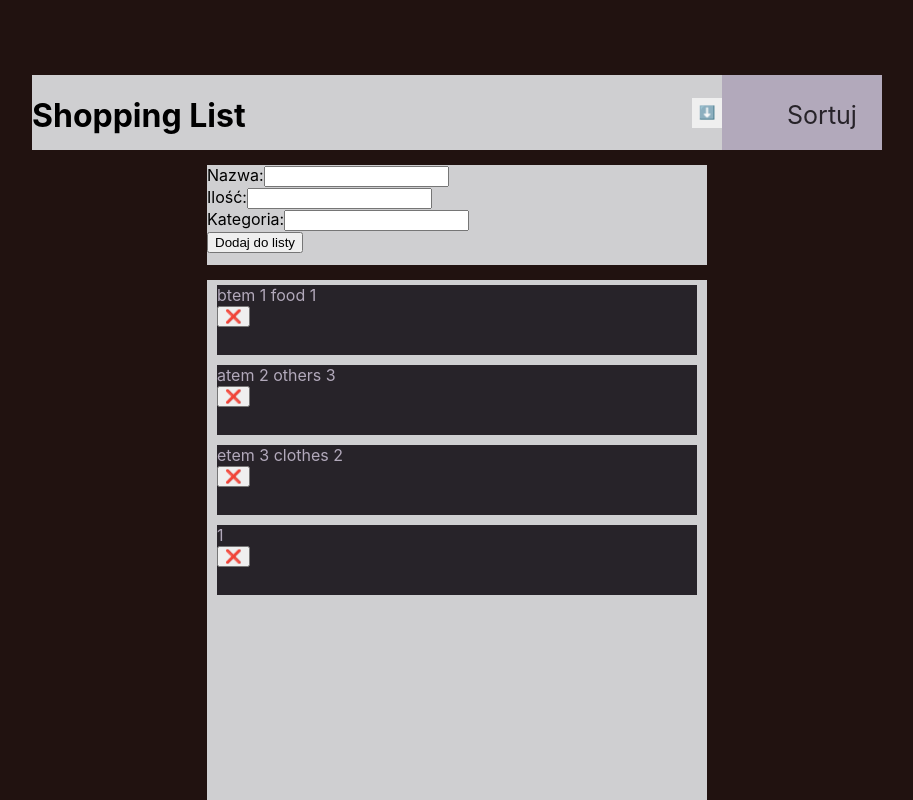
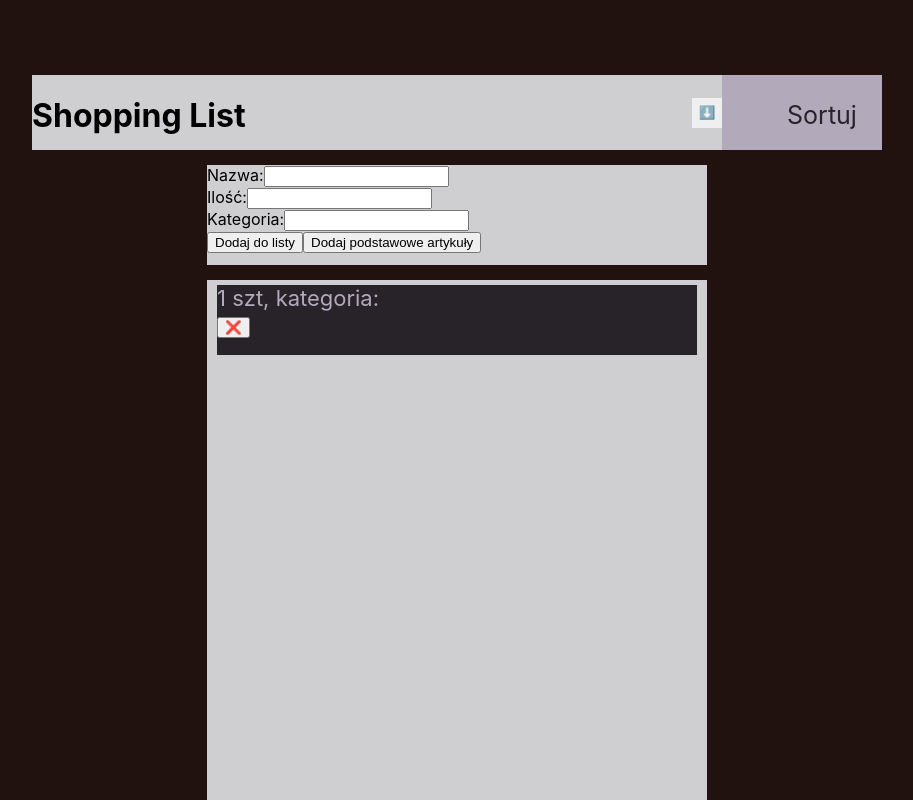
Before and after one commit to profil04/react-shopping-list, a React (Create React App) app: page / in a window 1280 px wide. Both pictures are taken after a click on the button "Dodaj do listy". Shown: the top 800 px of the page, without its empty margins (183-1096 px from the left). Built offline with nearby package versions, Linux system fonts and the light colour scheme.

Commit message:
final version

```diff
--- a/src/App.css
+++ b/src/App.css
@@ -57,7 +57,7 @@ body {
 
 .list-container {
   background-color: #cfcfd1;
-  height: 800px;
+  height: 1500px;
   max-width: 500px;
   margin-top: 15px;
   margin-left: auto;
@@ -75,6 +75,7 @@ body {
   height: 70px;
   background-color: #272329;
   color: #b2a9bb;
+  font-size: 22px;
   /*display: flex;*/
 }
 
--- a/src/App.js
+++ b/src/App.js
@@ -3,11 +3,7 @@ import React, { useState } from 'react'
 
 function App() {
 
-  const [items, setItems] = useState([
-    { name: 'btem 1', quantity: 1, isSelected: false, unit: null, price: 20, category: 'food'},
-    { name: 'atem 2', quantity: 3, isSelected: true, unit: null, price: 10, category: 'others'},
-    { name: 'etem 3', quantity: 2, isSelected: false, unit: null, price: 50, category: 'clothes'},
-  ]);
+  const [items, setItems] = useState([]);
 
   const [itemName, setName] = useState("");
   const [itemQuantity, setQuantity] = useState(1);
@@ -43,37 +39,45 @@ function App() {
   }
 
   function handleClick() {
-
-    //const newItem = {itemName: itemName, quantity: itemQuantity, category: categoryName};
-
     setItems(prevItems => prevItems.concat([{
         name: itemName, quantity: itemQuantity, category: categoryName
       }]))
 
       console.log(items);
+  }
 
-    /*
-    const itms = this.state.itms.slice(0, this.state.stepNumber + 1);
-    const current = history[this.state.stepNumber];
-    const calculations = current.calculations.slice();
+  function addBasicItems() {
+    setItems(prevItems => prevItems.concat([{
+        name: 'mleko', quantity: 3, category: 'spożywcze'
+      }]))
 
-    const param1 = this.state.param1;
-    const sign = this.state.sign;
-    const param2 = this.state.param2;
-    const result = Number(param1) + Number(param2);
+      setItems(prevItems => prevItems.concat([{
+        name: 'masło', quantity: 2, category: 'spożywcze'
+      }]))
 
-    calculations[0] = param1;
-    calculations[1] = sign;
-    calculations[2] = param2;
-    calculations[3] = result;
-    this.setState({
-      history: history.concat([{
-          calculations: calculations
-      }]),
-      stepNumber: history.length,
-    });
-    console.log(this.state.history[this.state.stepNumber]);
-  */
+      setItems(prevItems => prevItems.concat([{
+        name: 'ser żółty', quantity: 3, category: 'spożywcze'
+      }]))
+
+      setItems(prevItems => prevItems.concat([{
+        name: 'spodnie', quantity: 1, category: 'ubrania'
+      }]))
+
+      setItems(prevItems => prevItems.concat([{
+        name: 'bułki', quantity: 10, category: 'spożywcze'
+      }]))
+
+      setItems(prevItems => prevItems.concat([{
+        name: 'chleb', quantity: 1, category: 'spożywcze'
+      }]))
+
+      setItems(prevItems => prevItems.concat([{
+        name: 'papier toaletowy', quantity: 30, category: 'kosmetyki'
+      }]))
+
+      setItems(prevItems => prevItems.concat([{
+        name: 'mydło', quantity: 4, category: 'kosmetyki'
+      }]))
   }
 
   function deleteItem(index){
@@ -138,13 +142,19 @@ function App() {
 
     return (
       <div className='dropdown'>
-        <DropdownItem sortBy = "alphabetical" >Alphabetical</DropdownItem>
-        <DropdownItem sortBy = "category" >By category</DropdownItem>
-        <DropdownItem sortBy = "quantity" >By quantity</DropdownItem>
-        <DropdownItem sortBy = "oldest" >Oldest</DropdownItem>
-        <DropdownItem sortBy = "newest" >Newest</DropdownItem>
+        <DropdownItem sortBy = "alphabetical" >Alfabetycznie</DropdownItem>
+        <DropdownItem sortBy = "category" >Po kategorii</DropdownItem>
+        <DropdownItem sortBy = "quantity" >Po ilości</DropdownItem>
       </div>
     );
+  }
+
+  function AscIcon(props) {
+    return <button onClick={() => setAsc(!isAsc)}>⬇️</button>;
+  }
+
+  function DescIcon(props) {
+    return <button onClick={() => setAsc(!isAsc)}>⬆️</button>;
   }
 
   return (
@@ -154,11 +164,16 @@ function App() {
           <h1>Shopping List</h1>
         </div>
         <div className='asc-desc-button'>
-          <button onClick={() => setAsc(!isAsc)}>⬇️</button>
+          {isAsc ? (
+					<button onClick={() => setAsc(!isAsc)}>⬇️</button>
+				) : (
+          <button onClick={() => setAsc(!isAsc)}>⬆️</button>
+				)}
+
         </div>
         <div className='navbar'>
           <Navbar>
-            <NavItem icon="🙃" name="Sortuj">
+            <NavItem name="Sortuj">
               <DropdownMenu/>
             </NavItem>
           </Navbar>
@@ -188,13 +203,14 @@ function App() {
                 onChange={(event) => handleChange(event)}
             /> <br/>
             <input type = "button" value = "Dodaj do listy" onClick={() => handleClick()} />
+            <input type = "button" value = "Dodaj podstawowe artykuły" onClick={() => addBasicItems()} />
           </form>
         </div>
       <div className='list-container'>
         {items.map((item, index) =>
           <div className='item-container' key={index}>
             <div className='item-info'>
-              <div>{item.name} {item.category} {item.quantity}</div>
+              <div>{item.name} {item.quantity} szt, kategoria: {item.category}</div>
               <div>
                 <input type='button' value='❌' onClick={(index) => deleteItem(index)}></input>
               </div>
```
